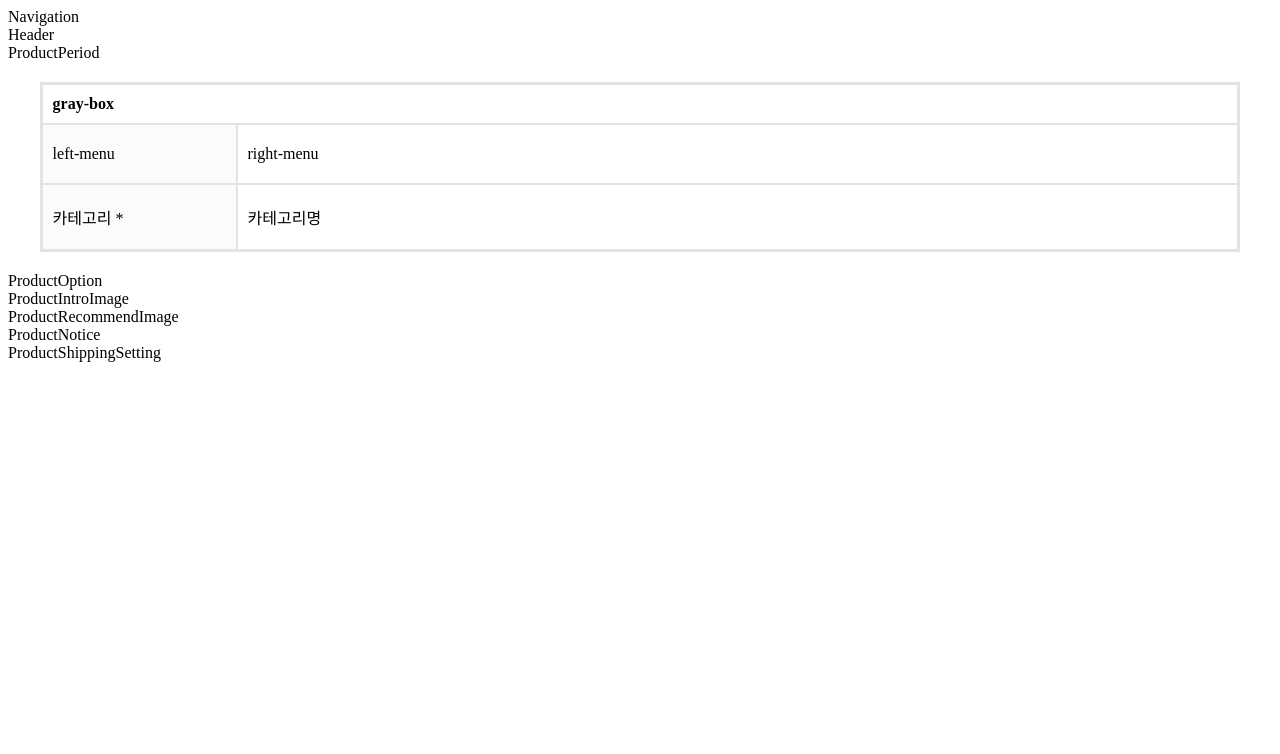
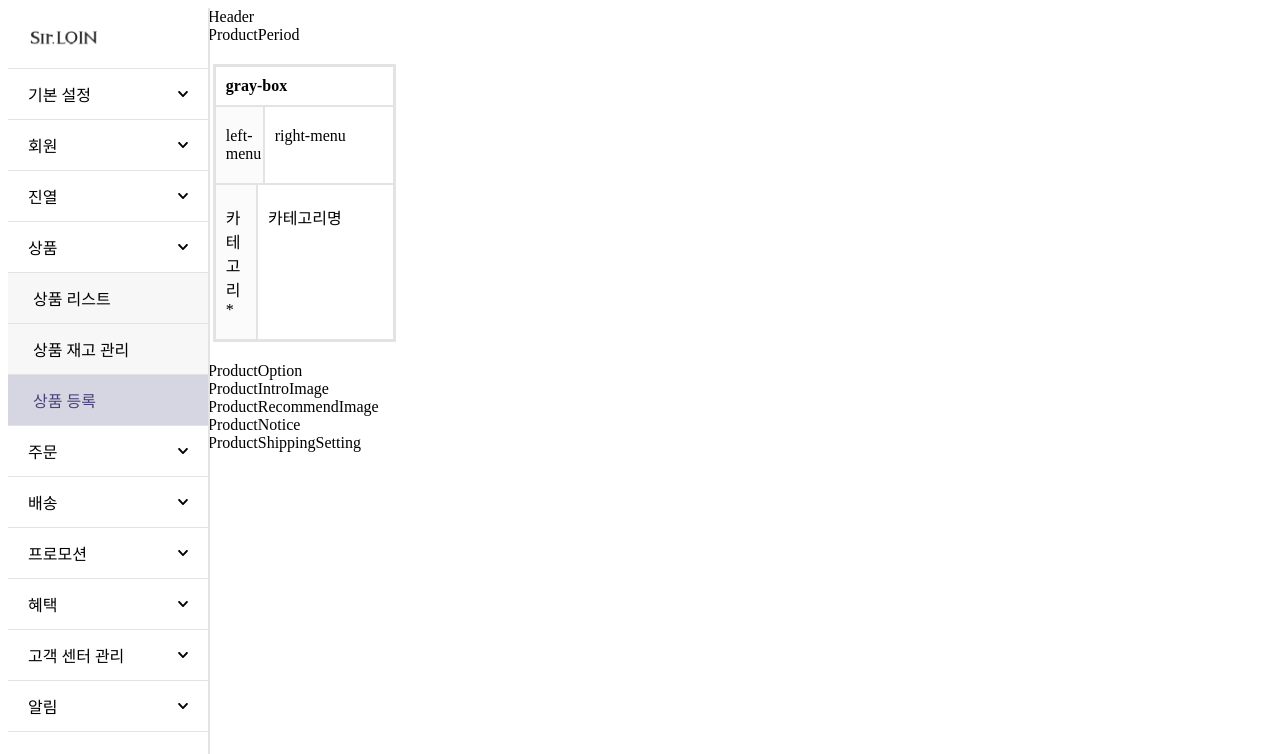
Before and after one commit to PreOnBoarding-Team17/Week1_Product_Registration, a React (Create React App) app: page / in a window 1280 px wide. Shown: the top 754 px of the page. Built offline with nearby package versions, Linux system fonts and the light colour scheme.

Commit message:
feat: 네비게이션바 구현

```diff
--- a/src/App.jsx
+++ b/src/App.jsx
@@ -7,7 +7,10 @@ function App() {
   return (
     <div>
       <Navigation />
-      <ProductRegister />
+      <div style={{ display: "flex" }}>
+        <div style={{ width: "200px" }}></div>
+        <ProductRegister />
+      </div>
     </div>
   );
 }
--- a/src/Components/Common/Navigation/index.jsx
+++ b/src/Components/Common/Navigation/index.jsx
@@ -1,7 +1,40 @@
 import React from "react";
+import Logo from "Assets/logo.png";
+import Arrow from "Assets/arrow_down.svg";
+import List from "Utils/Constants/NavigationList";
+import "Components/Common/Navigation/scss/Navigation.scss";
 
-function Navigation() {
-  return <div>Navigation</div>;
+export default function Navigation() {
+  return (
+    <nav className="navigation__container">
+      <div className="navigation__logo-box">
+        <img className="navigation__logo" src={Logo} alt="로고 이미지" />
+      </div>
+      {List.map((element, index) => {
+        if (element.className === "menu")
+          return (
+            <div key={index} className="navigation__menu">
+              <p>{element.name}</p>
+              <img
+                className="navigation__menu-arrow"
+                src={Arrow}
+                alt="화살표"
+              />
+            </div>
+          );
+        else if (element.className === "subMenu")
+          return (
+            <div key={index} className="navigation__subMenu">
+              <p>{element.name}</p>
+            </div>
+          );
+        else
+          return (
+            <div key={index} className="navigation__currentMenu">
+              <p>{element.name}</p>
+            </div>
+          );
+      })}
+    </nav>
+  );
 }
-
-export default Navigation;
--- /dev/null
+++ b/src/Components/Common/Navigation/scss/Navigation.scss
@@ -0,0 +1,44 @@
+.navigation__container {
+  border-right: 2px solid #e3e3e3;
+  width: 200px;
+  height: 100vh;
+  position: fixed;
+  > div {
+    height: 50px;
+    display: flex;
+    cursor: pointer;
+    padding-left: 20px;
+    align-items: center;
+    transition: 0.5s;
+    border-bottom: 1px solid #e3e3e3;
+    &:hover {
+      transition: 0.5s;
+      font-size: 17px;
+    }
+  }
+  .navigation__logo-box {
+    height: 60px;
+    .navigation__logo {
+      width: 40%;
+    }
+  }
+  .navigation__menu {
+    position: relative;
+    .navigation__menu-arrow {
+      position: absolute;
+      right: 20px;
+      width: 10px;
+    }
+  }
+  .navigation__subMenu,
+  .navigation__currentMenu {
+    padding-left: 25px;
+  }
+  .navigation__subMenu {
+    background-color: #f7f7f7;
+  }
+  .navigation__currentMenu {
+    background-color: #d6d5e2;
+    color: #47417a;
+  }
+}
--- /dev/null
+++ b/src/Utils/Constants/NavigationList.js
@@ -0,0 +1,56 @@
+const List = [
+  {
+    name: "기본 설정",
+    className: "menu",
+  },
+  {
+    name: "회원",
+    className: "menu",
+  },
+  {
+    name: "진열",
+    className: "menu",
+  },
+  {
+    name: "상품",
+    className: "menu",
+  },
+  {
+    name: "상품 리스트",
+    className: "subMenu",
+  },
+  {
+    name: "상품 재고 관리",
+    className: "subMenu",
+  },
+  {
+    name: "상품 등록",
+    className: "currentMenu",
+  },
+  {
+    name: "주문",
+    className: "menu",
+  },
+  {
+    name: "배송",
+    className: "menu",
+  },
+  {
+    name: "프로모션",
+    className: "menu",
+  },
+  {
+    name: "혜택",
+    className: "menu",
+  },
+  {
+    name: "고객 센터 관리",
+    className: "menu",
+  },
+  {
+    name: "알림",
+    className: "menu",
+  },
+];
+
+export default List;
```
Also changed, not shown: src/Assets/arrow_down.svg (added).
